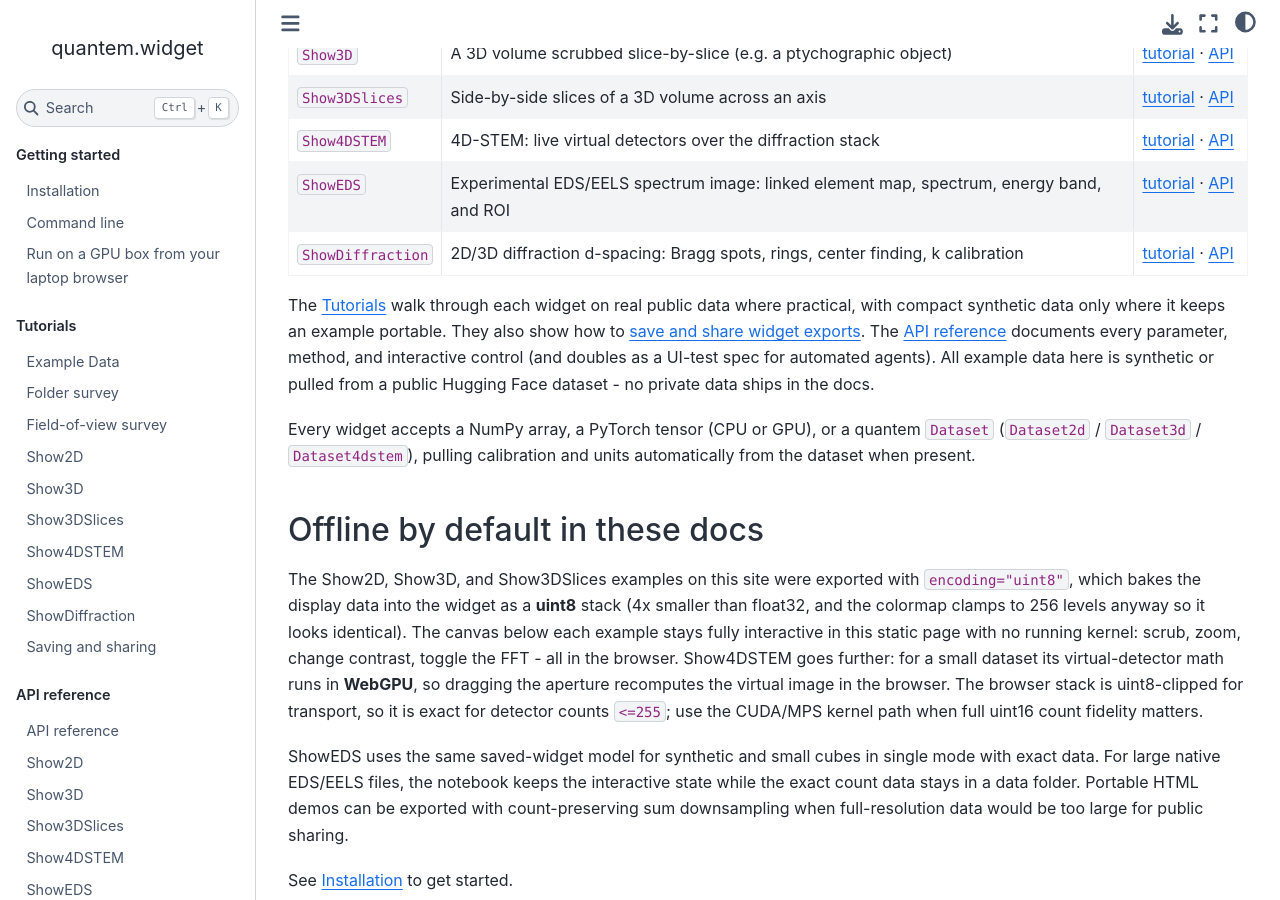
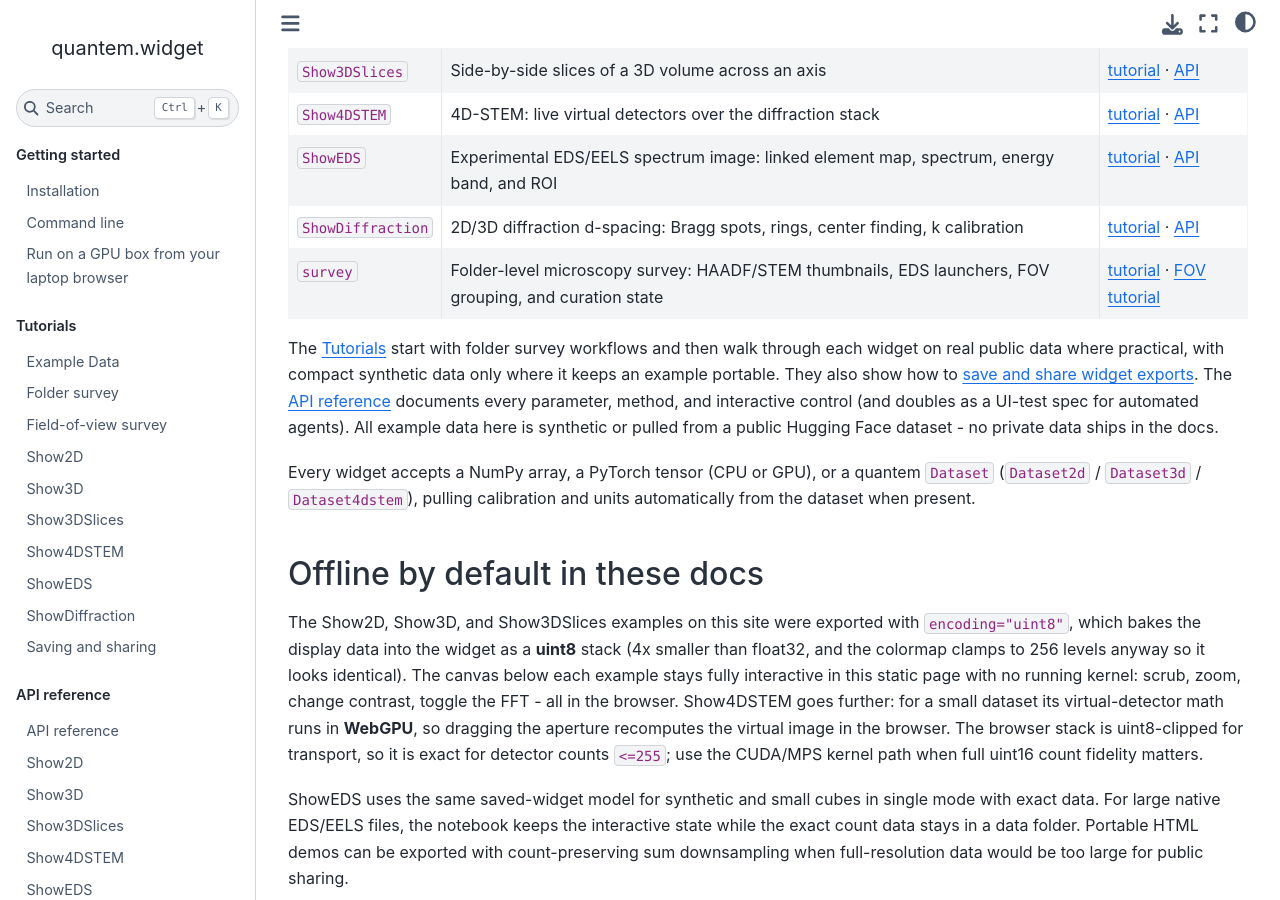
Before and after one commit to bobleesj/quantem.widget, a Jupyter Book: the page built from docs/intro.md, in a window 1280 px wide and 900 px high, scrolled down 1030 px. Built offline with Jupyter Book 1.0.4 settings and Sphinx 7.4.7 and the Sphinx Book theme 1.1.4, drawn with Linux system fonts in a browser that asks for light colours.

Commit message:
docs: surface survey tutorials on website

````diff
--- a/docs/intro.md
+++ b/docs/intro.md
@@ -5,7 +5,7 @@ Interactive, GPU-aware Python widgets for electron microscopy, built on
 JupyterLab, VS Code, or Colab.
 
 ```python
-from quantem.widget import Show2D, Show3D, Show3DSlices, Show4DSTEM, ShowEDS, ShowDiffraction, load
+from quantem.widget import Show2D, Show3D, Show3DSlices, Show4DSTEM, ShowEDS, ShowDiffraction, load, survey
 ```
 
 ## Quickest start: no notebook needed
@@ -45,8 +45,9 @@ detector at load (`det_bin`) to cut memory and speed first paint - see
 | `Show4DSTEM` | 4D-STEM: live virtual detectors over the diffraction stack | [tutorial](tutorials/show4dstem) · [API](api/show4dstem) |
 | `ShowEDS` | Experimental EDS/EELS spectrum image: linked element map, spectrum, energy band, and ROI | [tutorial](tutorials/showeds) · [API](api/showeds) |
 | `ShowDiffraction` | 2D/3D diffraction d-spacing: Bragg spots, rings, center finding, k calibration | [tutorial](tutorials/showdiffraction) · [API](api/showdiffraction) |
+| `survey` | Folder-level microscopy survey: HAADF/STEM thumbnails, EDS launchers, FOV grouping, and curation state | [tutorial](tutorials/survey) · [FOV tutorial](tutorials/survey_fov) |
 
-The [Tutorials](tutorials/show2d) walk through each widget on real public data
+The [Tutorials](tutorials/survey) start with folder survey workflows and then walk through each widget on real public data
 where practical, with compact synthetic data only where it keeps an example
 portable. They also show how to [save and share widget exports](tutorials/widget_export). The [API reference](api/index)
 documents every parameter, method, and interactive control (and doubles as a
````
Also changed, not shown: docs/install.md (+2 -0 lines).
